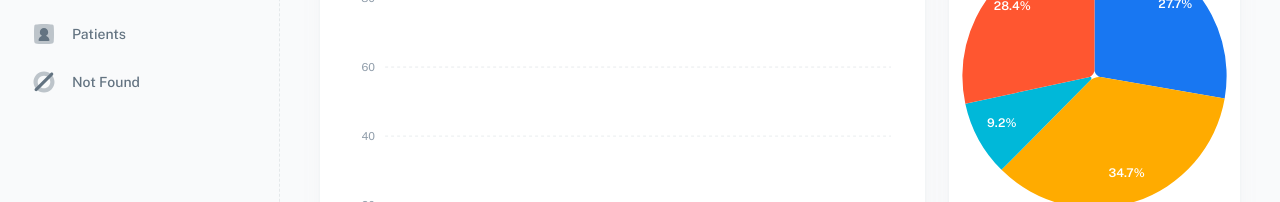
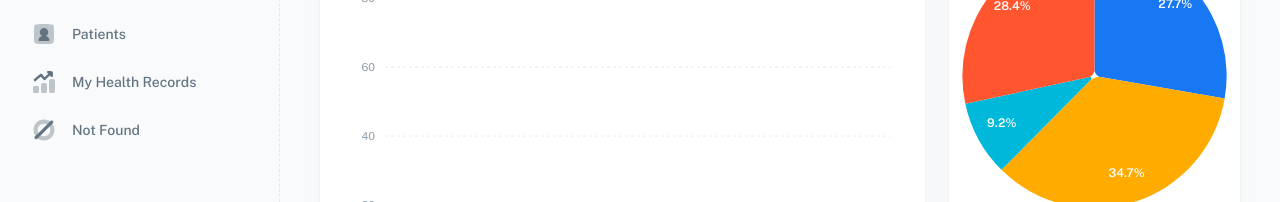
Before and after one commit to advanced-computer-lab-2023/Code-of-Duty1-Clinic, a React (Vite) app in the folder client/: page / in a window 1280 px wide. Shown: the part 508-710 px from the top of the page. Built offline with nearby package versions, Linux system fonts and the light colour scheme.

Commit message:
adding option for patient to view his own health records

```diff
--- a/client/src/layouts/dashboard/config-navigation.jsx
+++ b/client/src/layouts/dashboard/config-navigation.jsx
@@ -48,6 +48,11 @@ const navConfig = [
     icon: icon('ic_user'),
   },
   {
+    title: 'My Health Records',
+    path: '/health-record',
+    icon: icon('ic_analytics'),
+  },
+  {
     title: 'Not found',
     path: '/404',
     icon: icon('ic_disabled'),
```
